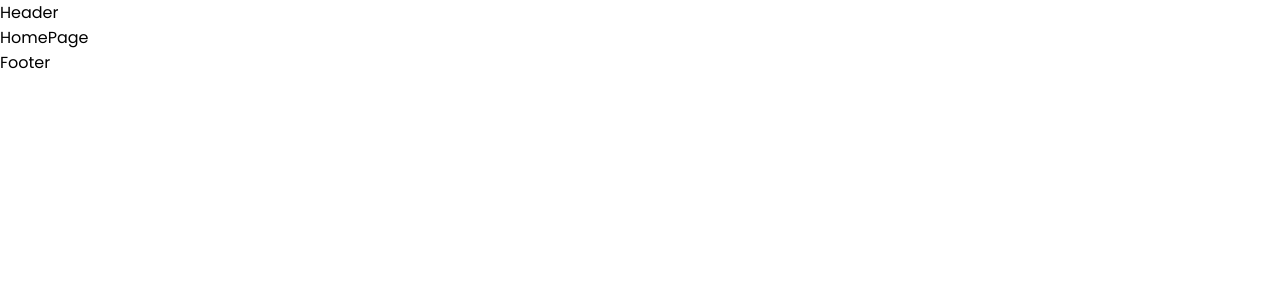
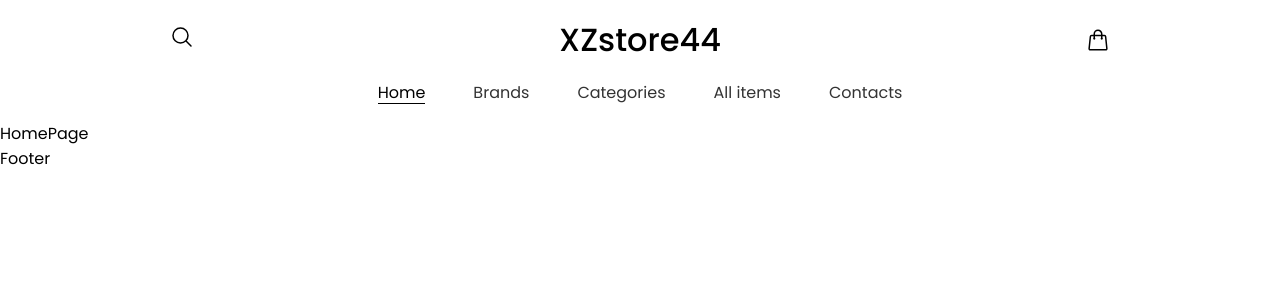
Before and after one commit to ptrv-dev/react-xzstorez, a React (Create React App) app: page / in a window 1280 px wide. Shown: the top 300 px of the page. Built offline with nearby package versions, Linux system fonts and the light colour scheme.

Commit message:
Header component

```diff
--- a/src/components/Header/index.tsx
+++ b/src/components/Header/index.tsx
@@ -1,9 +1,147 @@
 import React from 'react';
+import { Link, NavLink, useLocation } from 'react-router-dom';
 
-import style from './Header.module.scss';
+import useWindowSize from '../../hooks/useWindowSize';
+
+import Logo from '../Logo';
+import Search from '../Search';
+
+const HeaderMenu: React.FC = () => {
+  const [active, setActive] = React.useState(false);
+  const location = useLocation();
+
+  React.useEffect(() => {
+    setActive(false);
+  }, [location]);
+
+  return (
+    <>
+      <button
+        onClick={() => setActive((prev) => !prev)}
+        className={`header-menu ${active ? 'header-menu_active' : ''}`}
+      >
+        <span></span>
+        <span></span>
+        <span></span>
+      </button>
+      <nav className={`mobile-nav ${active ? 'mobile-nav_active' : ''}`}>
+        <ul className="mobile-nav__list">
+          <li className="mobile-nav__item">
+            <NavLink to={'/'} className="mobile-nav__link">
+              Home
+            </NavLink>
+          </li>
+          <li className="mobile-nav__item">
+            <NavLink to={'/brands'} className="mobile-nav__link">
+              Brands
+            </NavLink>
+          </li>
+          <li className="mobile-nav__item">
+            <NavLink to={'/categories'} className="mobile-nav__link">
+              Categories
+            </NavLink>
+          </li>
+          <li className="mobile-nav__item">
+            <NavLink to={'/all-items'} className="mobile-nav__link">
+              All items
+            </NavLink>
+          </li>
+          <li className="mobile-nav__item">
+            <NavLink to={'/contacts'} className="mobile-nav__link">
+              Contacts
+            </NavLink>
+          </li>
+        </ul>
+      </nav>
+    </>
+  );
+};
 
 const Header: React.FC = () => {
-  return <div>Header</div>;
+  const [width] = useWindowSize();
+
+  if (width < 768)
+    return (
+      <div className="header">
+        <div className="header__container container">
+          <HeaderMenu />
+          <Logo />
+          <div className="header__col">
+            <Search />
+            <Link to={'/cart'} className="header__cart">
+              <svg
+                xmlns="http://www.w3.org/2000/svg"
+                fill="none"
+                viewBox="0 0 24 24"
+                strokeWidth="1.5"
+                stroke="currentColor"
+              >
+                <path
+                  strokeLinecap="round"
+                  strokeLinejoin="round"
+                  d="M15.75 10.5V6a3.75 3.75 0 10-7.5 0v4.5m11.356-1.993l1.263 12c.07.665-.45 1.243-1.119 1.243H4.25a1.125 1.125 0 01-1.12-1.243l1.264-12A1.125 1.125 0 015.513 7.5h12.974c.576 0 1.059.435 1.119 1.007zM8.625 10.5a.375.375 0 11-.75 0 .375.375 0 01.75 0zm7.5 0a.375.375 0 11-.75 0 .375.375 0 01.75 0z"
+                />
+              </svg>
+            </Link>
+          </div>
+        </div>
+      </div>
+    );
+
+  return (
+    <div className="header">
+      <div className="header__container container">
+        <div className="header__top header-top">
+          <Search />
+          <Logo />
+          <Link to={'/cart'} className="header__cart">
+            <svg
+              xmlns="http://www.w3.org/2000/svg"
+              fill="none"
+              viewBox="0 0 24 24"
+              strokeWidth="1.5"
+              stroke="currentColor"
+            >
+              <path
+                strokeLinecap="round"
+                strokeLinejoin="round"
+                d="M15.75 10.5V6a3.75 3.75 0 10-7.5 0v4.5m11.356-1.993l1.263 12c.07.665-.45 1.243-1.119 1.243H4.25a1.125 1.125 0 01-1.12-1.243l1.264-12A1.125 1.125 0 015.513 7.5h12.974c.576 0 1.059.435 1.119 1.007zM8.625 10.5a.375.375 0 11-.75 0 .375.375 0 01.75 0zm7.5 0a.375.375 0 11-.75 0 .375.375 0 01.75 0z"
+              />
+            </svg>
+          </Link>
+        </div>
+        <nav className="header__nav nav">
+          <ul className="nav__list">
+            <li className="nav__item">
+              <NavLink to={'/'} className="nav__link">
+                Home
+              </NavLink>
+            </li>
+            <li className="nav__item">
+              <NavLink to={'/brands'} className="nav__link">
+                Brands
+              </NavLink>
+            </li>
+            <li className="nav__item">
+              <NavLink to={'/categories'} className="nav__link">
+                Categories
+              </NavLink>
+            </li>
+            <li className="nav__item">
+              <NavLink to={'/all-items'} className="nav__link">
+                All items
+              </NavLink>
+            </li>
+            <li className="nav__item">
+              <NavLink to={'/contacts'} className="nav__link">
+                Contacts
+              </NavLink>
+            </li>
+          </ul>
+        </nav>
+      </div>
+    </div>
+  );
 };
 
 export default Header;
```
